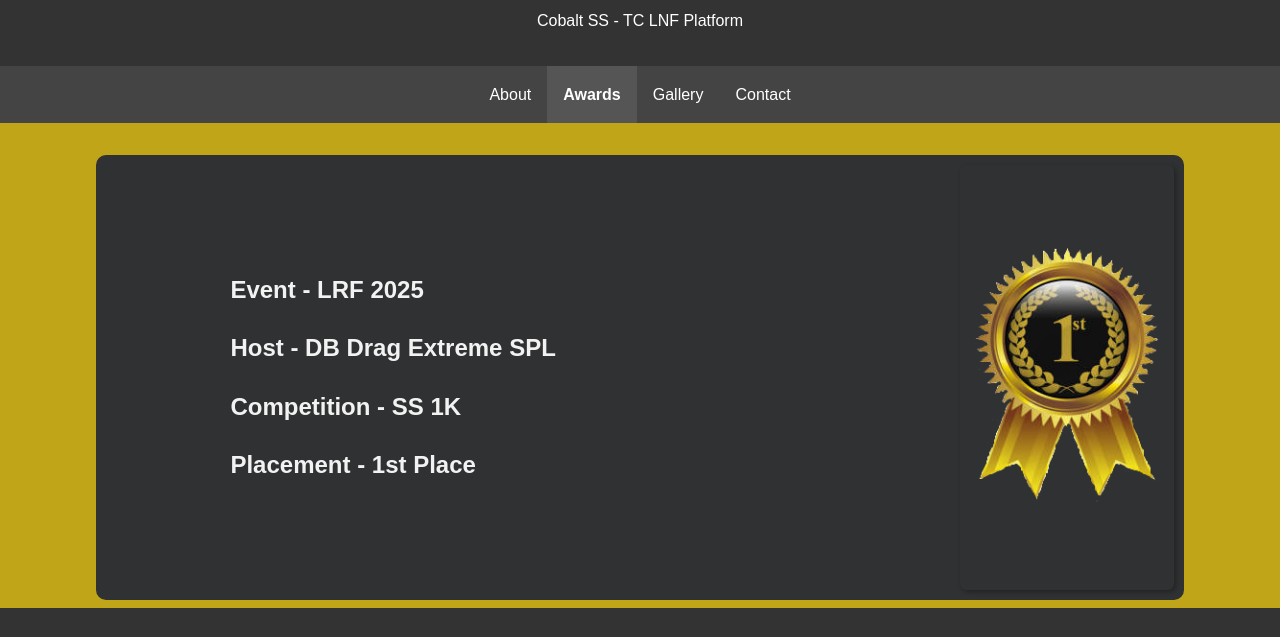
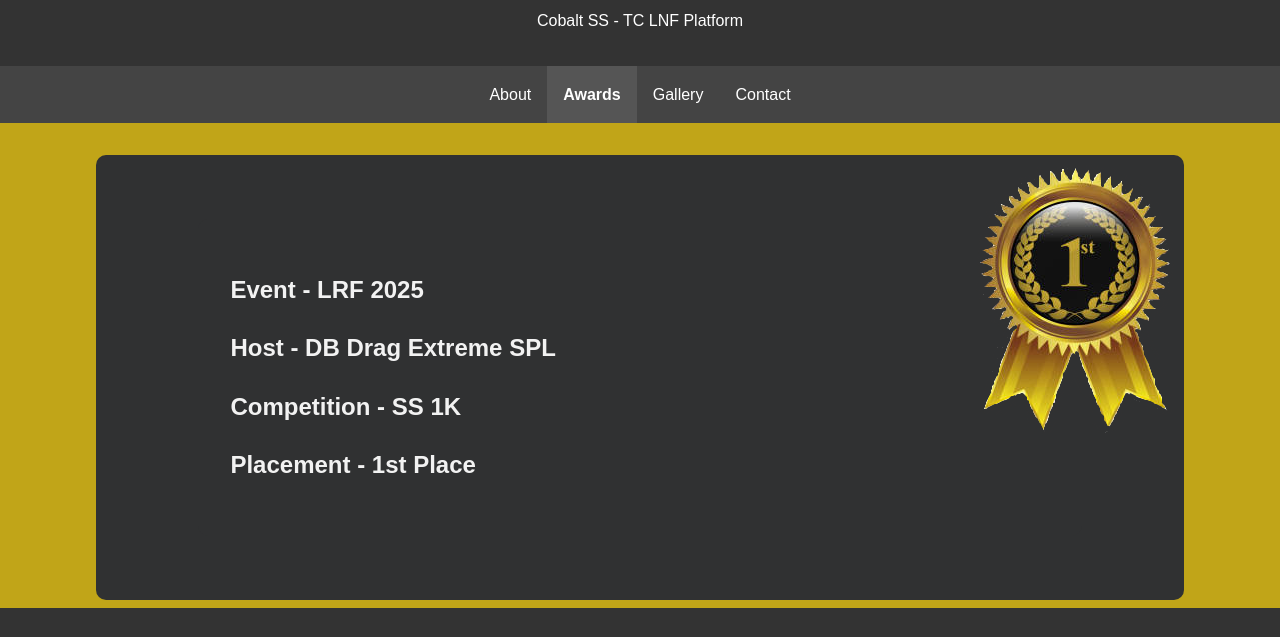
Before and after one commit to Jordan-120/Phantom-SS, a plain HTML site: page awards.html in a window 1280 px wide. Shown: the part 102-739 px from the top of the page. Drawn offline with Linux system fonts and the light colour scheme.

Commit message:
Update stylesheet.css

```diff
--- a/stylesheet.css
+++ b/stylesheet.css
@@ -314,24 +314,28 @@ footer {
 
 .container-contact {
   position: relative;
-  background-color: #303132; /* matching your #contact */
+  overflow: hidden; /* prevents ribbon from spilling outside */
+  background-color: #303132;
   color: #f2f2f2;
   padding: 2rem;
   border-radius: 10px;
   margin: 2rem auto;
   width: 80%;
+  z-index: 0; /* ensures it stays beneath ribbons but above footer */
 }
+
 
 .container-contact .ribbon {
   position: absolute;
   top: 10px;
   right: 10px;
-  background: #303132;
-  color: #303132;
-  padding: 80px 12px;
-  font-weight: bold;
-  border-radius: 6px;
-  font-size: 1rem;
-  box-shadow: 2px 2px 5px rgba(0,0,0,0.3);
+  max-width: 20%;
+  width: auto;
   z-index: 1;
 }
+
+.container-contact .ribbon img {
+  width: 100%;
+  height: auto;
+  display: block;
+}
```
